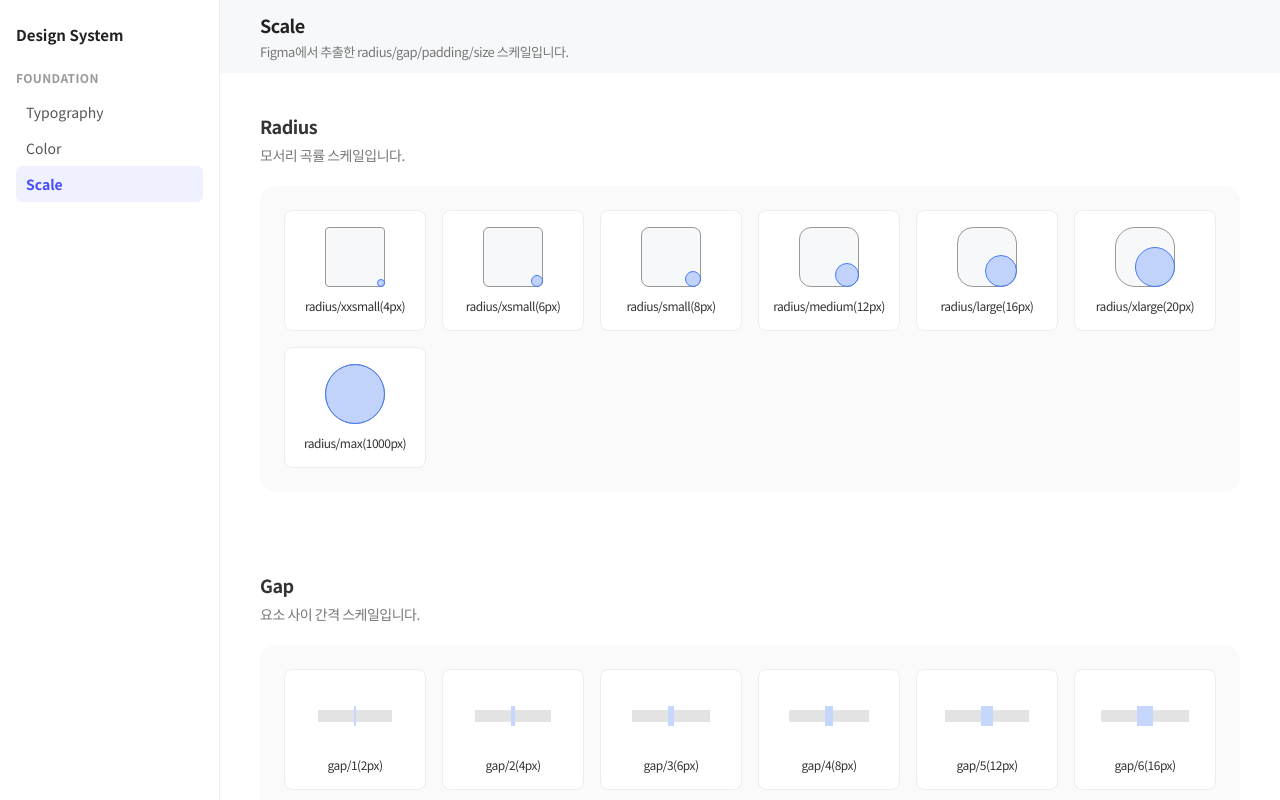
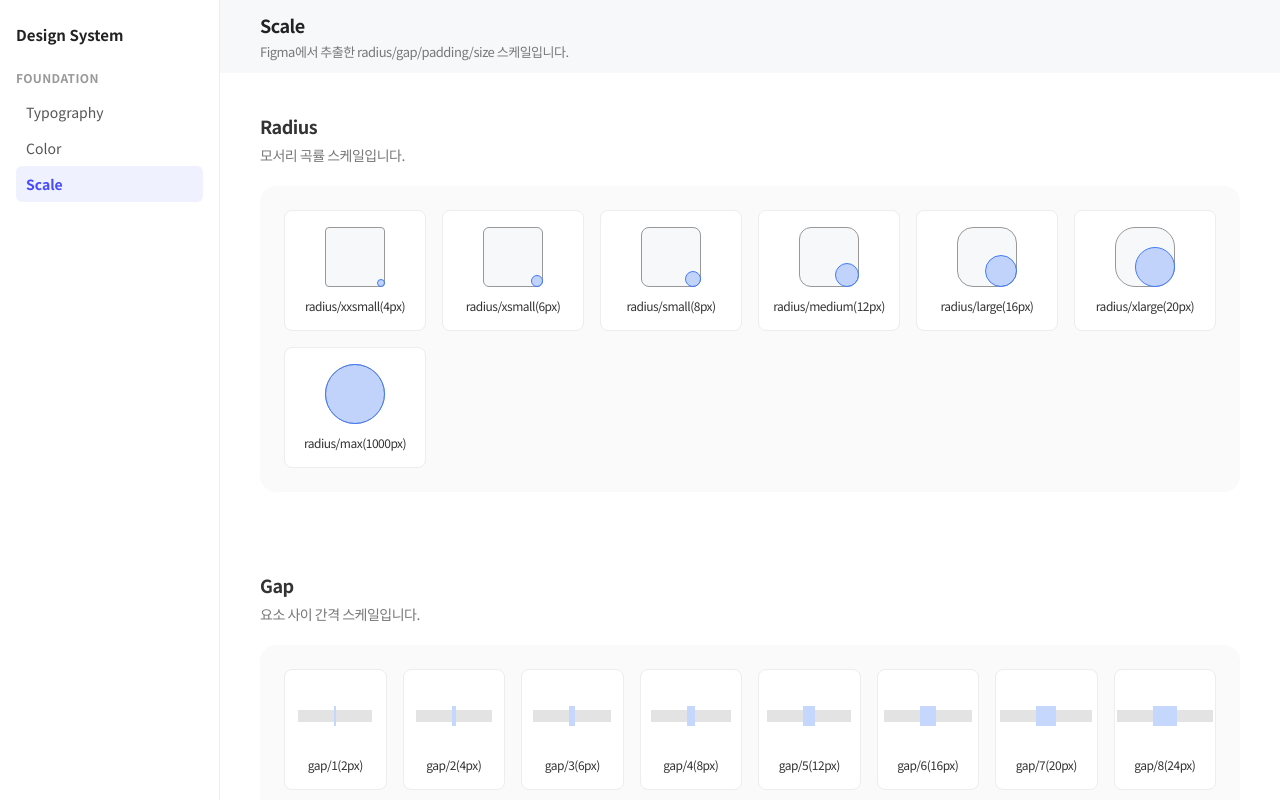
Before and after one commit to dain-spec/designsystem, a React (Vite) app: page / in a window 1280 px wide. Both pictures are taken after a click on the item "Scale". Shown: the top 800 px of the page. Built offline with nearby package versions, Linux system fonts and the light colour scheme.

Commit message:
Align Gap and Padding scales in a single row
8개 항목을 항상 한 줄(8열)로 배치하고, 좁은 화면에서 라벨이
이웃 카드와 겹치지 않도록 줄바꿈되게 수정합니다.

```diff
--- a/src/design-system/foundation/Scale.css
+++ b/src/design-system/foundation/Scale.css
@@ -8,11 +8,17 @@
   grid-template-columns: repeat(auto-fill, minmax(180px, 1fr));
 }
 
+/* Gap/Padding은 8개 항목을 한 줄로 고정 배치합니다. */
+.ds-scale-grid--row {
+  grid-template-columns: repeat(8, minmax(0, 1fr));
+}
+
 .ds-scale-item {
   display: flex;
   flex-direction: column;
   align-items: center;
   gap: 10px;
+  min-width: 0;
   background: #ffffff;
   border: 1px solid #ededed;
   border-radius: 8px;
@@ -31,6 +37,9 @@
   color: #333333;
   letter-spacing: -0.5px;
   text-align: center;
+  min-width: 0;
+  max-width: 100%;
+  overflow-wrap: break-word;
 }
 
 .ds-scale-radius-box {
--- a/src/design-system/foundation/Scale.tsx
+++ b/src/design-system/foundation/Scale.tsx
@@ -94,7 +94,7 @@ export default function ScalePage() {
       </section>
       <section className="ds-section">
         <SectionHeading title="Gap" description="요소 사이 간격 스케일입니다." />
-        <div className="ds-panel ds-scale-grid">
+        <div className="ds-panel ds-scale-grid ds-scale-grid--row">
           {gapScale.map((item) => (
             <GapItem key={item.name} {...item} />
           ))}
@@ -102,7 +102,7 @@ export default function ScalePage() {
       </section>
       <section className="ds-section">
         <SectionHeading title="Padding" description="내부 여백 스케일입니다." />
-        <div className="ds-panel ds-scale-grid">
+        <div className="ds-panel ds-scale-grid ds-scale-grid--row">
           {paddingScale.map((item) => (
             <PaddingItem key={item.name} {...item} />
           ))}
```
